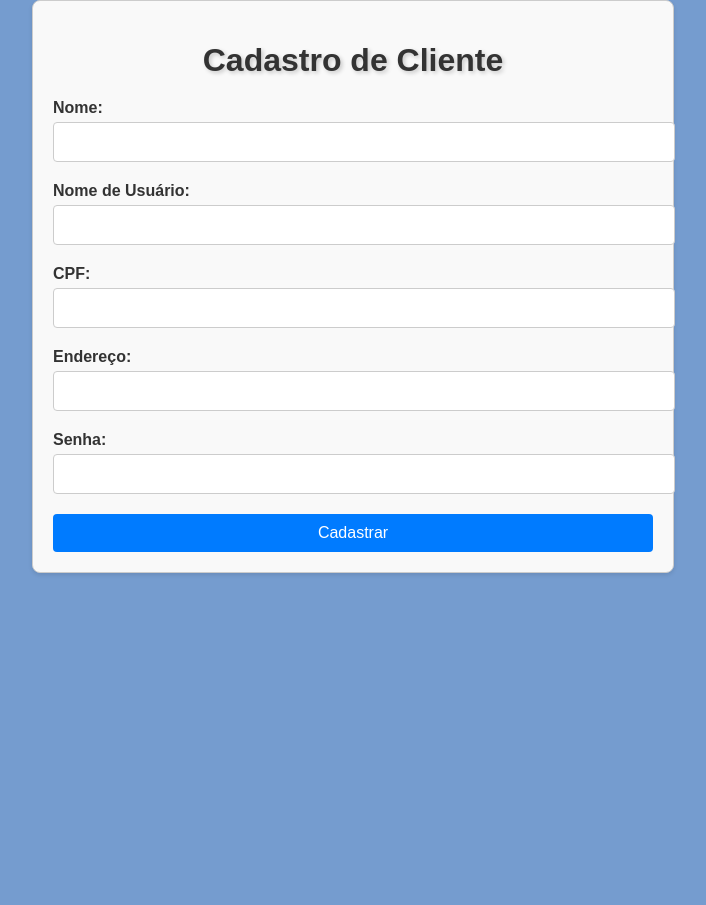
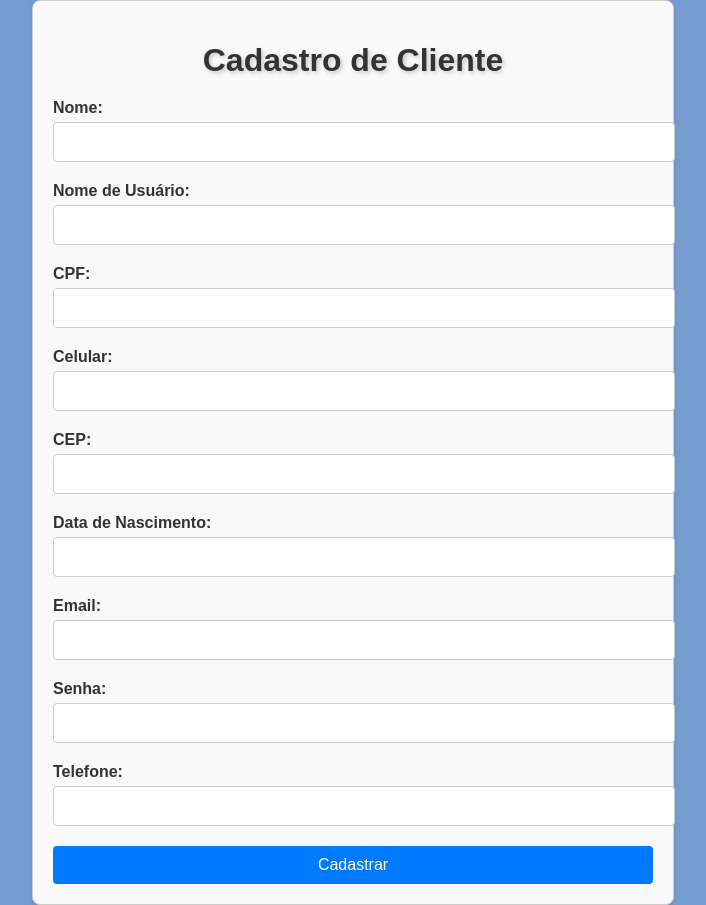
Before and after one commit to juliafclima/trabalho-react-grupo2, a React (Vite) app in the folder trabalho-react-g2/: page /cadastro in a window 1280 px wide. Shown: the whole page, without its empty margins (287-993 px from the left). Before the commit the page ends 800 px from the top, so only its background shows below. Built offline with nearby package versions, Linux system fonts and the light colour scheme.

Commit message:
feat: subindo cadastro e login

```diff
--- a/trabalho-react-g2/src/pages/Cadastro/index.jsx
+++ b/trabalho-react-g2/src/pages/Cadastro/index.jsx
@@ -4,13 +4,20 @@ import './style.css';
 export default function Cadastro() {
 
    const [formData, setFormData] = useState({
+      celular: '',
+      cep: '',
+      cpf: '',
+      dataNascimento: '',
+      email: '',
       nome: '',
       nomeUsuario: '',
-      cpf: '',
-      endereco: '',
-      senha: '', // Adicionamos o campo de senha ao estado
+      numero: '1234',
+      password: '',
+      roles:[
+          'VENDEDOR'],
+      telefone: ''
    });
-   const [cadastroConcluido, setCadastroConcluido] = useState(false); // Estado para controlar a exibição da mensagem
+   const [cadastroConcluido, setCadastroConcluido] = useState(false);
    const handleChange = (e) => {
       const { name, value } = e.target;
       setFormData({
@@ -22,7 +29,7 @@ export default function Cadastro() {
    const handleSubmit = (e) => {
       e.preventDefault();
 
-      const url = 'https://6513726b8e505cebc2e9db94.mockapi.io/clientes';
+      const url = 'http://localhost:8080/api/usuario/registro';
 
       fetch(url, {
          method: 'POST',
@@ -34,8 +41,7 @@ export default function Cadastro() {
          .then(response => response.json())
          .then(data => {
             console.log('Resposta do servidor:', data);
-            alert("Usuario cadastrado!");
-            //lmpar o imput
+            alert("Usuário cadastrado!");
          })
          .catch(error => {
             console.error('Erro ao enviar os dados:', error);
@@ -45,7 +51,7 @@ export default function Cadastro() {
    return (
       <div className="container">
          <h1>Cadastro de Cliente</h1>
-         {cadastroConcluido && <p>Cadastro concluído! Obrigado por se cadastrar.</p>} {/* Mensagem de cadastro concluído */}
+         {cadastroConcluido && <p>Cadastro concluído! Obrigado por se cadastrar.</p>}
          <form onSubmit={handleSubmit}>
             <div className="form-group">
                <label htmlFor="nome">Nome:</label>
@@ -80,18 +86,7 @@ export default function Cadastro() {
                   required
                />
             </div>
-            <div className="form-group">
-               <label htmlFor="endereco">Endereço:</label>
-               <input
-                  type="text"
-                  id="endereco"
-                  name="endereco"
-                  value={formData.endereco}
-                  onChange={handleChange}
-                  required
-               />
-            </div>
-            <div className="form-group">
+            {/* <div className="form-group">
                <label htmlFor="senha">Senha:</label>
                <input
                   type="password"
@@ -101,6 +96,94 @@ export default function Cadastro() {
                   onChange={handleChange}
                   required
                />
+            </div> */}
+            <div className="form-group">
+               <label htmlFor="celular">Celular:</label>
+               <input
+                  type="text"
+                  id="celular"
+                  name="celular"
+                  value={formData.celular}
+                  onChange={handleChange}
+                  required
+               />
+            </div>
+            <div className="form-group">
+               <label htmlFor="cep">CEP:</label>
+               <input
+                  type="text"
+                  id="cep"
+                  name="cep"
+                  value={formData.cep}
+                  onChange={handleChange}
+                  required
+               />
+            </div>
+            <div className="form-group">
+               <label htmlFor="dataNascimento">Data de Nascimento:</label>
+               <input
+                  type="text"
+                  id="dataNascimento"
+                  name="dataNascimento"
+                  value={formData.dataNascimento}
+                  onChange={handleChange}
+                  required
+               />
+            </div>
+            <div className="form-group">
+               <label htmlFor="email">Email:</label>
+               <input
+                  type="email"
+                  id="email"
+                  name="email"
+                  value={formData.email}
+                  onChange={handleChange}
+                  required
+               />
+            </div>
+            {/* <div className="form-group">
+               <label htmlFor="numero">Número:</label>
+               <input
+                  type="text"
+                  id="numero"
+                  name="numero"
+                  value={formData.numero}
+                  onChange={handleChange}
+                  required
+               />
+            </div> */}
+            <div className="form-group">
+               <label htmlFor="password">Senha:</label>
+               <input
+                  type="password"
+                  id="password"
+                  name="password"
+                  value={formData.password}
+                  onChange={handleChange}
+                  required
+               />
+            </div>
+            {/* <div className="form-group">
+               <label htmlFor="roles">Roles:</label>
+               <input
+                  type="text"
+                  id="roles"
+                  name="roles"
+                  value={formData.roles}
+                  onChange={handleChange}
+                  required
+               />
+            </div> */}
+            <div className="form-group">
+               <label htmlFor="telefone">Telefone:</label>
+               <input
+                  type="text"
+                  id="telefone"
+                  name="telefone"
+                  value={formData.telefone}
+                  onChange={handleChange}
+                  required
+               />
             </div>
             <button type="submit">Cadastrar</button>
          </form>
--- a/trabalho-react-g2/src/pages/Login/index.jsx
+++ b/trabalho-react-g2/src/pages/Login/index.jsx
@@ -4,13 +4,13 @@ import './style.css';
 
 export default function Login() {
     const [formData, setFormData] = useState({
-        nomeUsuario: '',
-        senha: '',
+        email: '', // Substituído de nomeUsuario para email
+        password: '', // Substituído de senha para password
     });
 
     const navigateTo = useNavigate();
 
-    const [token, setToken] = useState(null); // Novo estado para armazenar o token
+    const [token, setToken] = useState(null);
 
     const handleChange = (e) => {
         const { name, value } = e.target;
@@ -18,28 +18,26 @@ export default function Login() {
             ...formData,
             [name]: value,
         });
-        console.log(formData)
     };
 
-    const authenticateUser = async (nomeUsuario, senha) => {
+    const authenticateUser = async (email, password) => {
         try {
-            // Faz a requisição para obter os detalhes do usuário pelo nome de usuário
-            const response = await fetch(`https://6513726b8e505cebc2e9db94.mockapi.io/clientes?nomeUsuario=${nomeUsuario}`);
+            const response = await fetch(`http://localhost:8080/api/usuario/logar?email=${email}`);
 
             if (response.ok) {
                 const userData = await response.json();
 
                 if (userData.length > 0) {
                     const user = userData[0];
-                    if (user.senha === senha) { // Compara a senha fornecida com a senha do usuário retornado
-                        setToken(user.id); // Salva o ID do usuário no estado
+                    if (user.password === password) { // Compara a senha fornecida com a senha do usuário retornado
+                        setToken(user.id);
                         alert('Login bem-sucedido!');
                         navigateTo('/');
                     } else {
                         alert('Senha incorreta. Tente novamente.');
                     }
                 } else {
-                    alert('Nome de usuário não encontrado. Verifique as credenciais.');
+                    alert('Email não encontrado. Verifique as credenciais.');
                 }
             } else {
                 alert('Erro ao buscar usuário. Tente novamente mais tarde.');
@@ -53,27 +51,27 @@ export default function Login() {
         <div className="container">
             <h1>Login</h1>
             <form onSubmit={(e) => {
-                e.preventDefault(); // Evita o comportamento padrão do formulário
-                authenticateUser(formData.nomeUsuario, formData.senha);
+                e.preventDefault();
+                authenticateUser(formData.email, formData.password); // Alterado aqui também
             }}>
                 <div className="form-group">
-                    <label htmlFor="nomeUsuario">Nome de Usuário:</label>
+                    <label htmlFor="email">Email:</label>
                     <input
                         type="text"
-                        id="nomeUsuario"
-                        name="nomeUsuario"
-                        value={formData.nomeUsuario}
+                        id="email"
+                        name="email"
+                        value={formData.email}
                         onChange={handleChange}
                         required
                     />
                 </div>
                 <div className="form-group">
-                    <label htmlFor="senha">Senha:</label>
+                    <label htmlFor="password">Senha:</label>
                     <input
                         type="password"
-                        id="senha"
-                        name="senha"
-                        value={formData.senha}
+                        id="password"
+                        name="password"
+                        value={formData.password}
                         onChange={handleChange}
                         required
                     />
```
